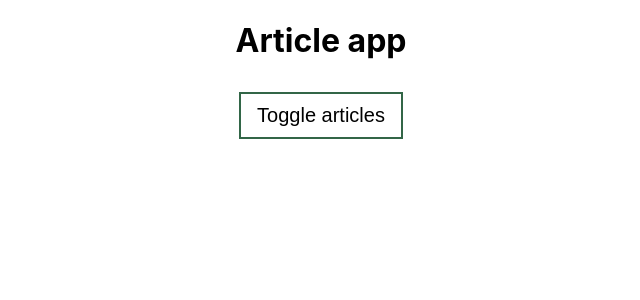
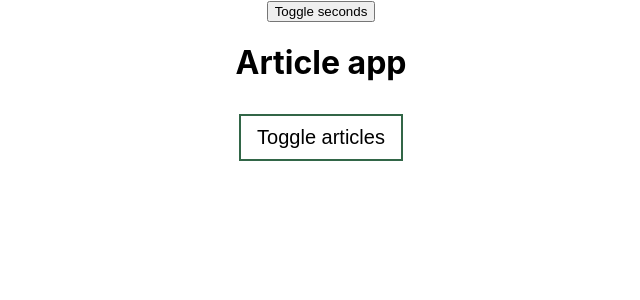
Before and after one commit to Ola214/my-app, a React (Create React App) app: page / in a window 1280 px wide. Shown: the top 300 px of the page, without its empty margins (319-959 px from the left). Built offline with nearby package versions, Linux system fonts and the light colour scheme.

Commit message:
optimalization

```diff
--- a/src/components/Articles/Articles.js
+++ b/src/components/Articles/Articles.js
@@ -11,7 +11,11 @@ class Articles extends Component {
 
   shouldComponentUpdate(nextProps, nextState){
     console.log("Articles shouldComponentUpdate");
-    return true;
+    if(nextProps.articles !== this.props.articles){ //!== nie != -> porównianie elementów, nie referencji
+      return true;
+    } else {
+      return false; //jeżeli artykuły się nie zmieniły to nie renderuj
+    }
   }
 
   getSnapshotBeforeUpdate(prevProps, prevState){
--- a/src/containers/App.js
+++ b/src/containers/App.js
@@ -5,8 +5,18 @@ import Header from '../components/Header/Header';
 
 class App extends Component {
 
+  state = {
+    articles: [
+      {id: 'ssdw12', title: "title1", content: "This is content 1"},
+      {id: 'ss2dw12', title: "title2", content: "This is content 2"},
+      {id: 'ssedw12', title: "title3", content: "This is content 3"},
+      {id: 'ssddw12', title: "title4", content: "This is content 3"}
+    ],
+    showArticles: false,
+    showSeconds: false
+  }
+
   //po metodzie constrctor i getDerived.. jest wywoływana funcja render
-
   constructor(props){
     console.log("App constructor");
     super(props);
@@ -34,14 +44,9 @@ class App extends Component {
     console.log("App componentDidMount");
   }
 
-  state = {
-    articles: [
-      {id: 'ssdw12', title: "title1", content: "This is content 1"},
-      {id: 'ss2dw12', title: "title2", content: "This is content 2"},
-      {id: 'ssedw12', title: "title3", content: "This is content 3"},
-      {id: 'ssddw12', title: "title4", content: "This is content 3"}
-    ],
-    showArticles: false
+  toggleSecondsHandler = () => {
+    const areSecondsVisible = this.state.showSeconds;
+    this.setState({showSeconds: !areSecondsVisible});
   }
 
   toggleArticlesHandler = () => {
@@ -59,14 +64,23 @@ class App extends Component {
     console.log("App render");
 
     let articles = null;
+    let seconds = null;
+
+    if(this.state.showSeconds){
+      const now = new Date();
+      seconds = <h1>{now.getSeconds()}</h1>
+    }
+
+
     if(this.state.showArticles) {
       articles = <Articles articles={this.state.articles} deleteArticle={this.deleteArticleHandler} />
     }
 
     //kod jsx
     return (
-
         <div className="App">
+          <button onClick={this.toggleSecondsHandler}>Toggle seconds</button>
+          {seconds}
           <Header showArticles={this.state.showArticles} toggleArticles={this.toggleArticlesHandler}/>
           {articles}
         </div>
```
